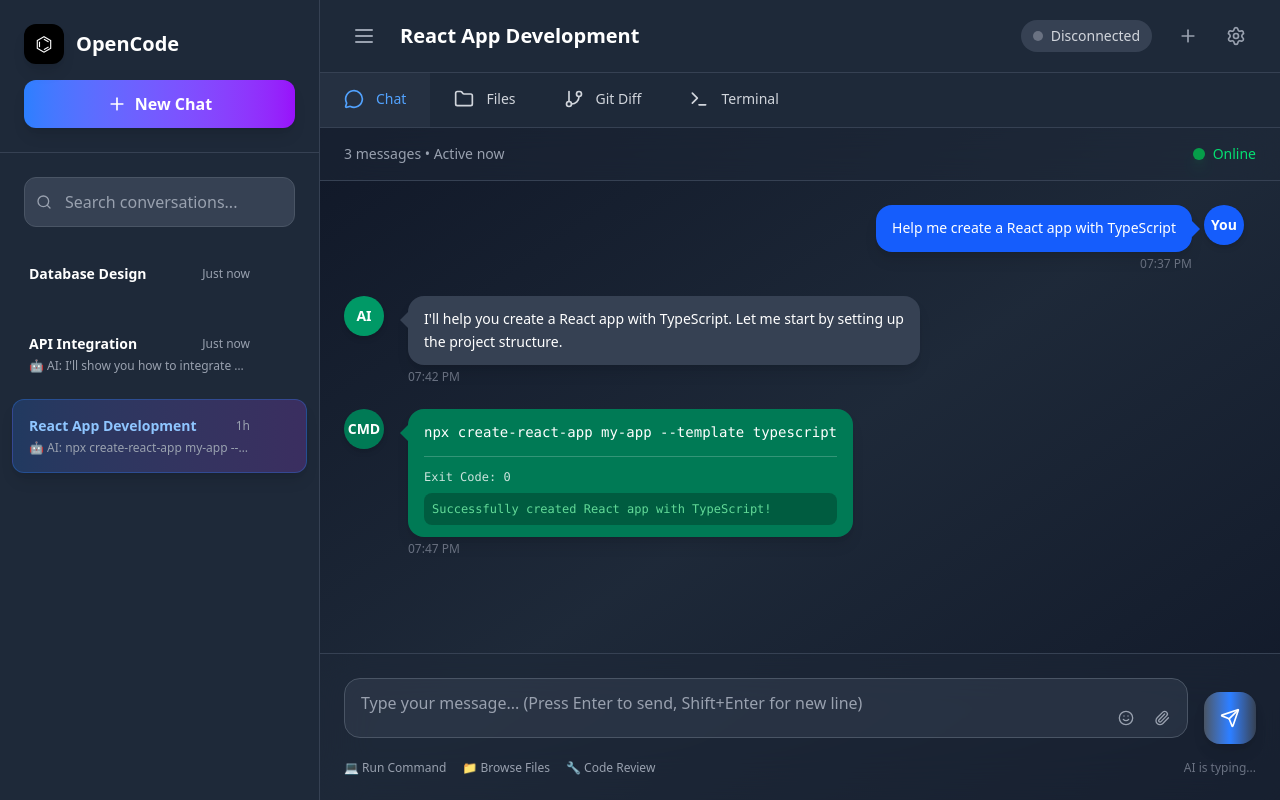
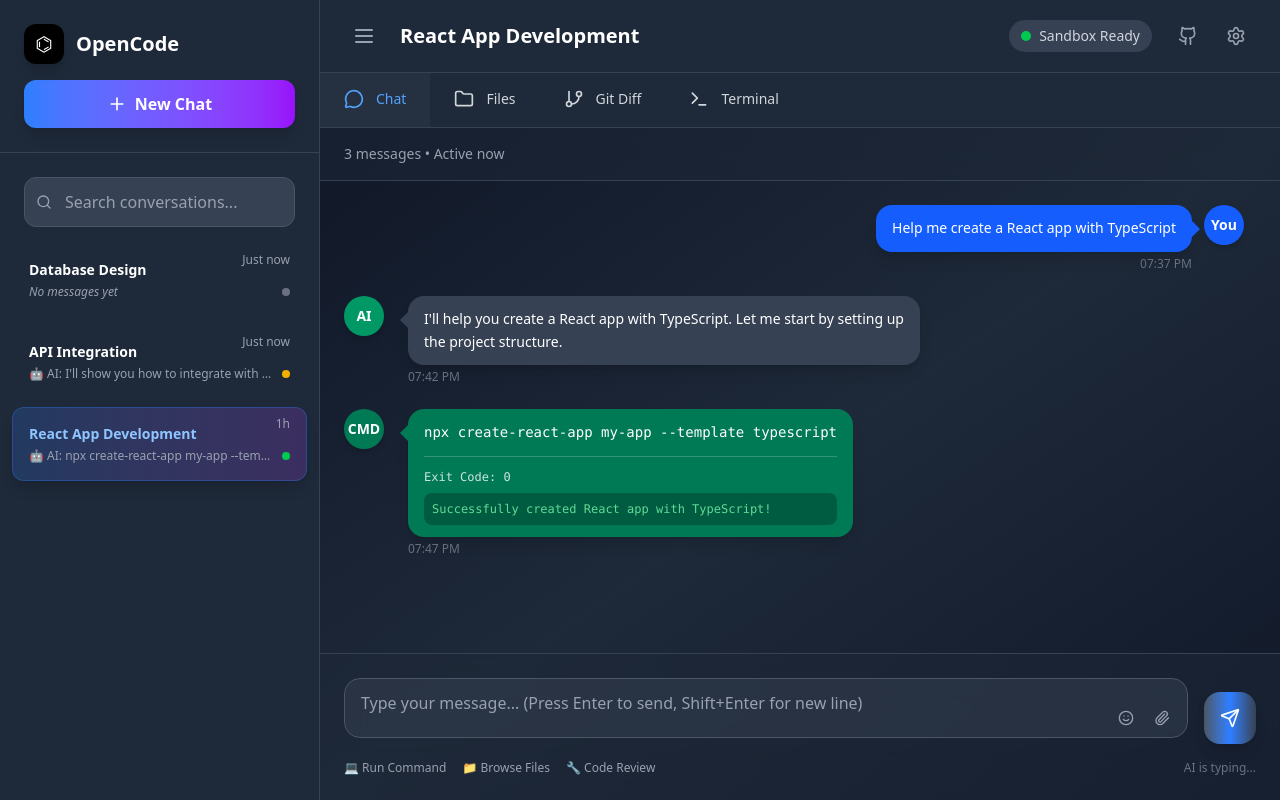
Before and after one commit to denysvitali/opencode-frontend, a React (Vite) app: page / in a window 1280 px wide. Built offline with nearby package versions, Linux system fonts and the light colour scheme.

Commit message:
feat: add sandbox status, settings, remove "plus" icon, add global version / build / hash

```diff
--- a/src/components/chat/ChatView.tsx
+++ b/src/components/chat/ChatView.tsx
@@ -59,10 +59,6 @@
               <p className="text-sm text-gray-400">
                 {activeConversation.messages.length} messages • Active now
               </p>
-            </div>
-            <div className="flex items-center space-x-2">
-              <div className="w-3 h-3 bg-green-500 rounded-full animate-pulse shadow-lg shadow-green-500/50"></div>
-              <span className="text-sm text-green-400 font-medium">Online</span>
             </div>
           </div>
         </div>
--- a/src/components/layout/Header.tsx
+++ b/src/components/layout/Header.tsx
@@ -1,16 +1,22 @@
-import { Menu, Plus, Settings } from 'lucide-react';
+import { Menu, Settings, Github } from 'lucide-react';
+import { useState } from 'react';
 import { useUIStore } from '../../stores/uiStore.js';
 import { useAppStore } from '../../stores/appStore.js';
+import SettingsDialog from '../ui/SettingsDialog.js';
 
 export default function Header() {
   const { toggleSidebar } = useUIStore();
-  const { connectionStatus, conversations, activeConversationId } = useAppStore();
+  const { conversations, activeConversationId } = useAppStore();
+  const [isSettingsOpen, setIsSettingsOpen] = useState(false);
 
   // Get active conversation directly from the store data
   const activeConversation = conversations.find(conv => conv.id === activeConversationId);
 
+  // Use the active conversation's sandbox status, fallback to 'disconnected'
+  const currentSandboxStatus = activeConversation?.sandboxStatus || 'disconnected';
+
   const getConnectionStatusColor = () => {
-    switch (connectionStatus) {
+    switch (currentSandboxStatus) {
       case 'connected':
         return 'bg-green-500';
       case 'connecting':
@@ -19,6 +25,19 @@
         return 'bg-red-500';
       default:
         return 'bg-gray-500';
+    }
+  };
+
+  const getSandboxStatusText = () => {
+    switch (currentSandboxStatus) {
+      case 'connected':
+        return 'Sandbox Ready';
+      case 'connecting':
+        return 'Connecting...';
+      case 'error':
+        return 'Sandbox Error';
+      default:
+        return 'Sandbox Offline';
     }
   };
 
@@ -55,24 +74,29 @@
         </div>
 
         <div className="flex items-center space-x-4">
-          {/* Connection status */}
+          {/* Sandbox status */}
           <div className="flex items-center space-x-2 px-3 py-1.5 bg-gray-700 rounded-full">
             <div className={`h-2.5 w-2.5 rounded-full ${getConnectionStatusColor()}`} />
-            <span className="text-sm text-gray-300 capitalize font-medium">
-              {connectionStatus}
+            <span className="text-sm text-gray-300 font-medium">
+              {getSandboxStatusText()}
             </span>
           </div>
 
           {/* Actions */}
           <div className="flex items-center space-x-2">
-            <button
+            <a
+              href="https://github.com/denysvitali/opencode-frontend"
+              target="_blank"
+              rel="noopener noreferrer"
               className="p-2.5 rounded-lg text-gray-400 hover:text-white hover:bg-gray-700 focus:outline-none focus:ring-2 focus:ring-blue-500 transition-all duration-200"
-              aria-label="New conversation"
+              aria-label="View on GitHub"
+              title="View on GitHub"
             >
-              <Plus className="h-5 w-5" />
-            </button>
+              <Github className="h-5 w-5" />
+            </a>
 
             <button
+              onClick={() => setIsSettingsOpen(true)}
               className="p-2.5 rounded-lg text-gray-400 hover:text-white hover:bg-gray-700 focus:outline-none focus:ring-2 focus:ring-blue-500 transition-all duration-200"
               aria-label="Settings"
             >
@@ -81,6 +105,12 @@
           </div>
         </div>
       </div>
+
+      {/* Settings Dialog */}
+      <SettingsDialog
+        isOpen={isSettingsOpen}
+        onClose={() => setIsSettingsOpen(false)}
+      />
     </header>
   );
 }
--- a/src/components/layout/Sidebar.tsx
+++ b/src/components/layout/Sidebar.tsx
@@ -83,45 +83,76 @@
   const lastMessage = conversation.messages[conversation.messages.length - 1];
   const timeAgo = formatTimeAgo(conversation.updatedAt);
 
+  const getSandboxStatusColor = (status?: string) => {
+    switch (status) {
+      case 'connected':
+        return 'bg-green-500';
+      case 'connecting':
+        return 'bg-yellow-500';
+      case 'error':
+        return 'bg-red-500';
+      case 'disconnected':
+      default:
+        return 'bg-gray-500';
+    }
+  };
+
   return (
     <div
       onClick={onClick}
       className={`
-        group flex items-center justify-between p-4 rounded-xl cursor-pointer transition-all duration-200
+        group flex flex-col p-4 rounded-xl cursor-pointer transition-all duration-200 relative
         ${isActive
           ? 'bg-gradient-to-r from-blue-500/20 to-purple-500/20 border border-blue-500/30 shadow-lg'
           : 'hover:bg-gray-700/50 border border-transparent'
         }
       `}
     >
-      <div className="flex-1 min-w-0">
-        <div className="flex items-center justify-between mb-1">
-          <h3 className={`text-sm font-semibold truncate ${
+      {/* Main content */}
+      <div className="flex items-start justify-between mb-1">
+        <h3 className={`text-sm font-semibold truncate pr-2 ${
           isActive ? 'text-blue-300' : 'text-white'
         }`}>
           {conversation.title}
         </h3>
-          <span className="text-xs text-gray-400 ml-2 font-medium">
+        <div className="relative flex items-center justify-end w-8">
+          {/* Time indicator - fades out on hover */}
+          <span className="absolute text-xs text-gray-400 font-medium whitespace-nowrap opacity-100 group-hover:opacity-0 transition-opacity duration-200">
             {timeAgo}
           </span>
-        </div>
-        {lastMessage && (
-          <p className="text-xs text-gray-400 truncate">
-            {lastMessage.type === 'user' ? '🙋 You: ' : '🤖 AI: '}
-            {lastMessage.content}
-          </p>
-        )}
-      </div>
-
+          {/* Three dots menu - fades in on hover */}
           <button
-        className="opacity-0 group-hover:opacity-100 p-2 rounded-lg text-gray-400 hover:text-white hover:bg-gray-600 transition-all duration-200 ml-2"
+            className="absolute opacity-0 group-hover:opacity-100 p-1 rounded-md text-gray-400 hover:text-white hover:bg-gray-600 transition-opacity duration-200"
             onClick={(e) => {
               e.stopPropagation();
               // TODO: Show conversation options menu
             }}
           >
-        <MoreHorizontal className="h-4 w-4" />
+            <MoreHorizontal className="h-3 w-3" />
           </button>
+        </div>
+      </div>
+
+      {/* Message preview and sandbox status */}
+      <div className="flex items-center justify-between">
+        <div className="flex-1 min-w-0">
+          {lastMessage ? (
+            <p className="text-xs text-gray-400 truncate">
+              {lastMessage.type === 'user' ? '🙋 You: ' : '🤖 AI: '}
+              {lastMessage.content}
+            </p>
+          ) : (
+            <p className="text-xs text-gray-400 italic">No messages yet</p>
+          )}
+        </div>
+
+        {/* Sandbox status indicator */}
+        {conversation.sandboxStatus && (
+          <div className="flex items-center ml-2">
+            <div className={`w-2 h-2 rounded-full ${getSandboxStatusColor(conversation.sandboxStatus)}`} />
+          </div>
+        )}
+      </div>
     </div>
   );
 }
--- /dev/null
+++ b/src/components/ui/SettingsDialog.tsx
@@ -0,0 +1,135 @@
+import { X } from 'lucide-react';
+import { useState } from 'react';
+
+interface SettingsDialogProps {
+  isOpen: boolean;
+  onClose: () => void;
+}
+
+export default function SettingsDialog({ isOpen, onClose }: SettingsDialogProps) {
+  const [apiEndpoint, setApiEndpoint] = useState('http://localhost:8000');
+  const [theme, setTheme] = useState('dark');
+  const [autoSave, setAutoSave] = useState(true);
+
+  if (!isOpen) return null;
+
+  const handleSave = () => {
+    // TODO: Implement settings save logic
+    console.log('Settings saved:', { apiEndpoint, theme, autoSave });
+    onClose();
+  };
+
+  return (
+    <div className="fixed inset-0 bg-black bg-opacity-50 flex items-center justify-center z-50">
+      <div className="bg-gray-800 rounded-xl border border-gray-700 w-full max-w-md mx-4">
+        {/* Header */}
+        <div className="flex items-center justify-between p-6 border-b border-gray-700">
+          <h2 className="text-xl font-semibold text-white">Settings</h2>
+          <button
+            onClick={onClose}
+            className="p-1 rounded-lg text-gray-400 hover:text-white hover:bg-gray-700 transition-colors"
+            aria-label="Close settings"
+          >
+            <X className="h-5 w-5" />
+          </button>
+        </div>
+
+        {/* Content */}
+        <div className="p-6 space-y-6">
+          {/* API Endpoint */}
+          <div>
+            <label htmlFor="api-endpoint" className="block text-sm font-medium text-gray-300 mb-2">
+              API Endpoint
+            </label>
+            <input
+              id="api-endpoint"
+              type="text"
+              value={apiEndpoint}
+              onChange={(e) => setApiEndpoint(e.target.value)}
+              className="w-full px-3 py-2 bg-gray-700 border border-gray-600 rounded-lg text-white placeholder-gray-400 focus:outline-none focus:ring-2 focus:ring-blue-500 focus:border-transparent"
+              placeholder="http://localhost:8000"
+            />
+          </div>
+
+          {/* Theme */}
+          <div>
+            <label htmlFor="theme" className="block text-sm font-medium text-gray-300 mb-2">
+              Theme
+            </label>
+            <select
+              id="theme"
+              value={theme}
+              onChange={(e) => setTheme(e.target.value)}
+              className="w-full px-3 py-2 bg-gray-700 border border-gray-600 rounded-lg text-white focus:outline-none focus:ring-2 focus:ring-blue-500 focus:border-transparent"
+            >
+              <option value="dark">Dark</option>
+              <option value="light">Light</option>
+              <option value="auto">Auto</option>
+            </select>
+          </div>
+
+          {/* Auto Save */}
+          <div className="flex items-center justify-between">
+            <div>
+              <label htmlFor="auto-save" className="text-sm font-medium text-gray-300">
+                Auto-save conversations
+              </label>
+              <p className="text-xs text-gray-400 mt-1">
+                Automatically save conversation history
+              </p>
+            </div>
+            <button
+              id="auto-save"
+              type="button"
+              onClick={() => setAutoSave(!autoSave)}
+              className={`relative inline-flex h-6 w-11 items-center rounded-full transition-colors ${
+                autoSave ? 'bg-blue-600' : 'bg-gray-600'
+              }`}
+            >
+              <span
+                className={`inline-block h-4 w-4 transform rounded-full bg-white transition-transform ${
+                  autoSave ? 'translate-x-6' : 'translate-x-1'
+                }`}
+              />
+            </button>
+          </div>
+
+          {/* Version Info */}
+          <div className="pt-4 border-t border-gray-700">
+            <h3 className="text-sm font-medium text-gray-300 mb-3">Version Information</h3>
+            <div className="space-y-2 text-sm">
+              <div className="flex justify-between">
+                <span className="text-gray-400">Frontend Version:</span>
+                <span className="text-white font-mono">{__VERSION__}</span>
+              </div>
+              <div className="flex justify-between">
+                <span className="text-gray-400">Commit:</span>
+                <span className="text-white font-mono">{__COMMIT_HASH__}</span>
+              </div>
+              <div className="flex justify-between">
+                <span className="text-gray-400">Build Date:</span>
+                <span className="text-white font-mono">{__BUILD_DATE__}</span>
+              </div>
+            </div>
+          </div>
+        </div>
+
+        {/* Footer */}
+        <div className="flex justify-end space-x-3 p-6 border-t border-gray-700">
+          <button
+            onClick={onClose}
+            className="px-4 py-2 text-gray-400 hover:text-white transition-colors"
+          >
+            Cancel
+          </button>
+          <button
+            onClick={handleSave}
+            className="px-4 py-2 bg-blue-600 hover:bg-blue-700 text-white rounded-lg transition-colors"
+          >
+            Save Settings
+          </button>
+        </div>
+      </div>
+    </div>
+  );
+}
--- /dev/null
+++ b/src/global.d.ts
@@ -0,0 +1,4 @@
+// Global variables injected by Vite at build time
+declare const __COMMIT_HASH__: string;
+declare const __BUILD_DATE__: string;
+declare const __VERSION__: string;
--- a/src/types/index.ts
+++ b/src/types/index.ts
@@ -13,6 +13,7 @@
   updatedAt: Date;
   messages: Message[];
   isActive?: boolean;
+  sandboxStatus?: 'connected' | 'connecting' | 'disconnected' | 'error';
 }
 
 export type MessageType = 'user' | 'assistant' | 'system' | 'command' | 'code' | 'file';
--- a/src/utils/mockData.ts
+++ b/src/utils/mockData.ts
@@ -11,6 +11,7 @@
       title: 'React App Development',
       createdAt: twoDaysAgo,
       updatedAt: oneHourAgo,
+      sandboxStatus: 'connected',
       messages: [
         {
           id: 'm1',
@@ -51,6 +52,7 @@
       title: 'API Integration',
       createdAt: oneHourAgo,
       updatedAt: now,
+      sandboxStatus: 'connecting',
       messages: [
         {
           id: 'm4',
@@ -75,6 +77,7 @@
       title: 'Database Design',
       createdAt: now,
       updatedAt: now,
+      sandboxStatus: 'disconnected',
       messages: []
     }
   ];
```
Also changed, not shown: vite.config.ts (+32 -0 lines). Lines whose indentation alone changed are shown as unchanged.
